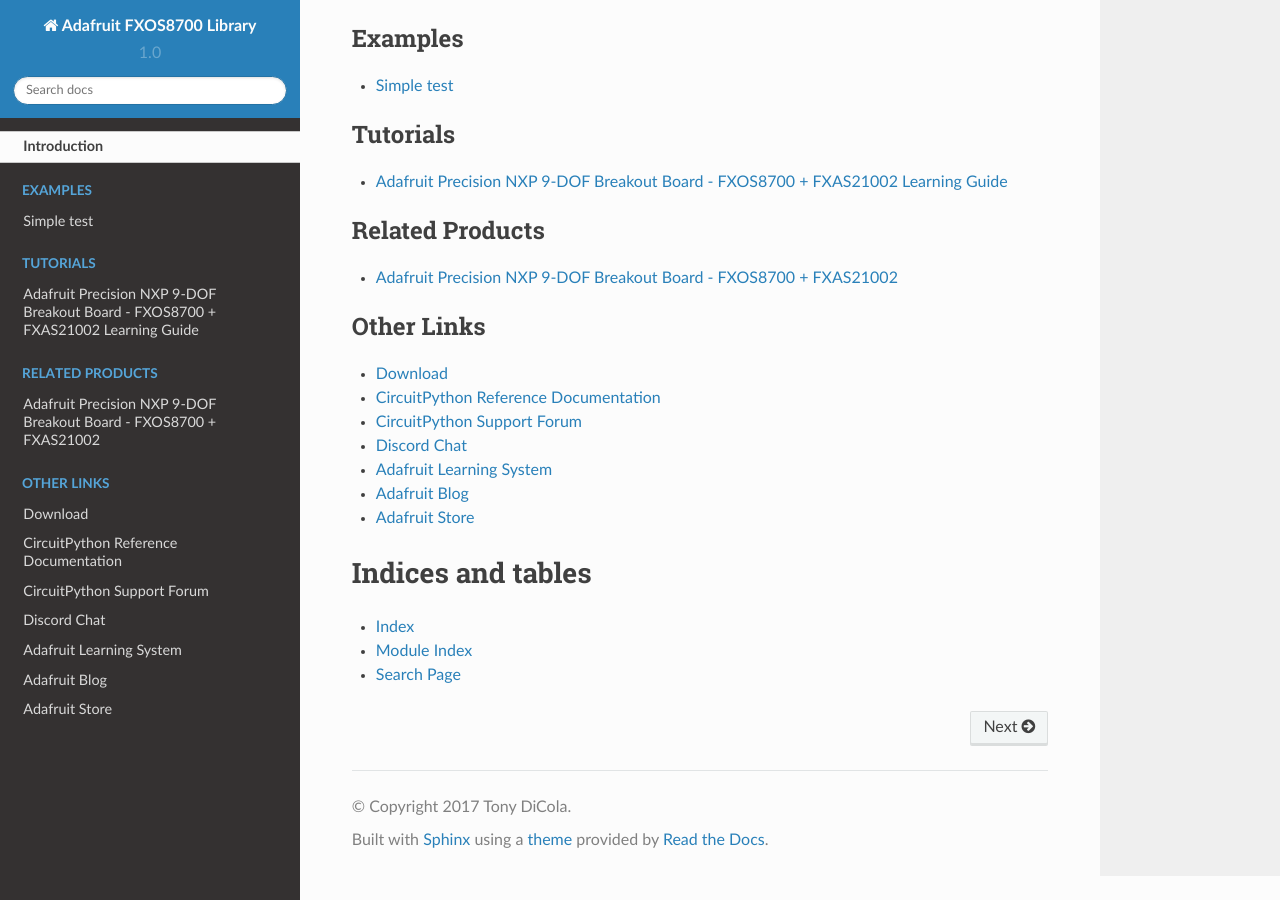
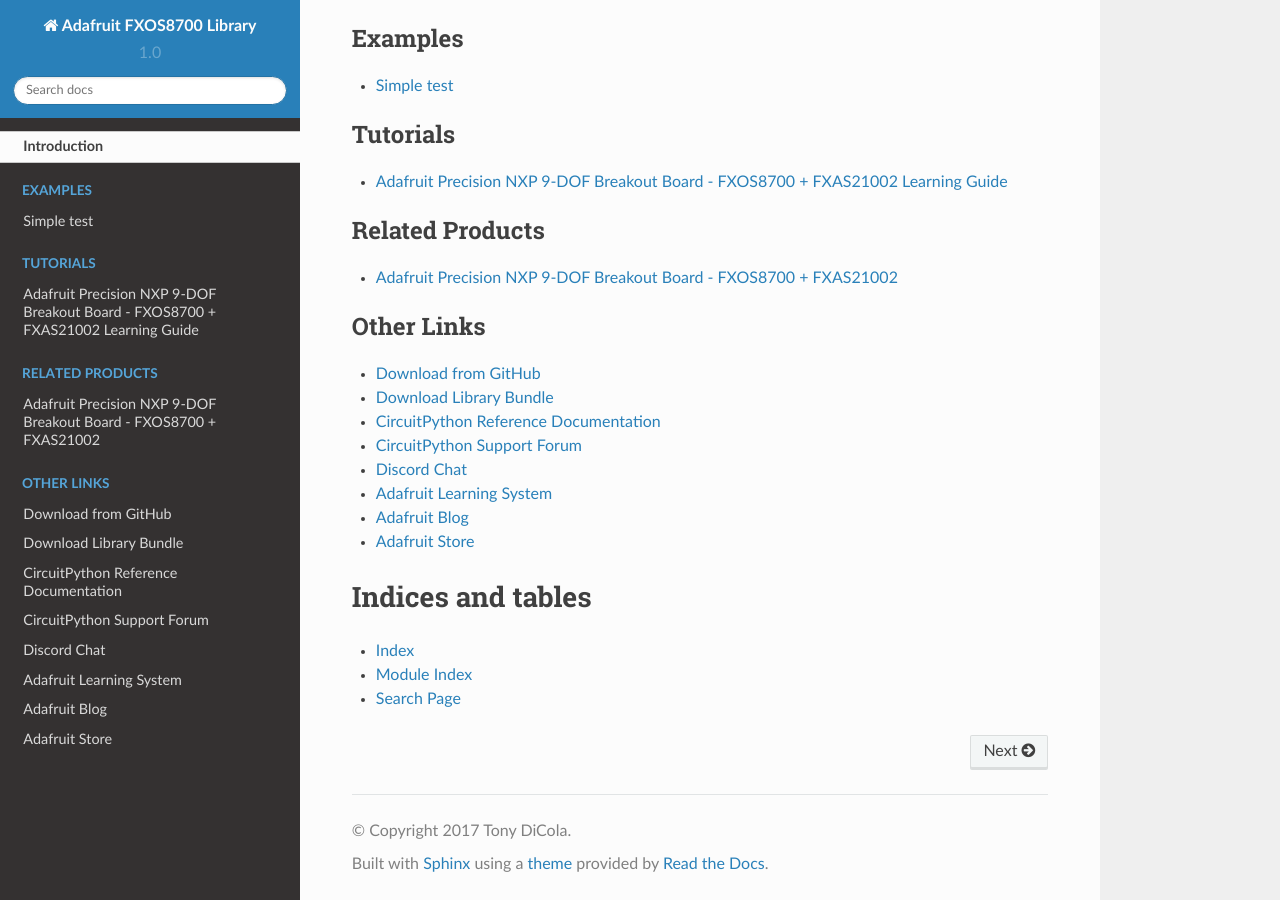
Before and after one commit to adafruit/Adafruit_CircuitPython_FXOS8700, a Sphinx documentation site: the page built from docs/index.rst, in a window 1280 px wide and 900 px high, scrolled down 1639 px. Built offline with Sphinx 7.4.7 and the Read the Docs theme 2.0.0, drawn with Linux system fonts in a browser that asks for light colours.

Commit message:
Added cp.org link to index.rst

```diff
--- a/docs/index.rst
+++ b/docs/index.rst
@@ -33,7 +33,8 @@
 .. toctree::
     :caption: Other Links
 
-    Download <https://github.com/adafruit/Adafruit_CircuitPython_FXOS8700/releases/latest>
+    Download from GitHub <https://github.com/adafruit/Adafruit_CircuitPython_FXOS8700/releases/latest>
+    Download Library Bundle <https://circuitpython.org/libraries>
     CircuitPython Reference Documentation <https://docs.circuitpython.org>
     CircuitPython Support Forum <https://forums.adafruit.com/viewforum.php?f=60>
     Discord Chat <https://adafru.it/discord>
```
